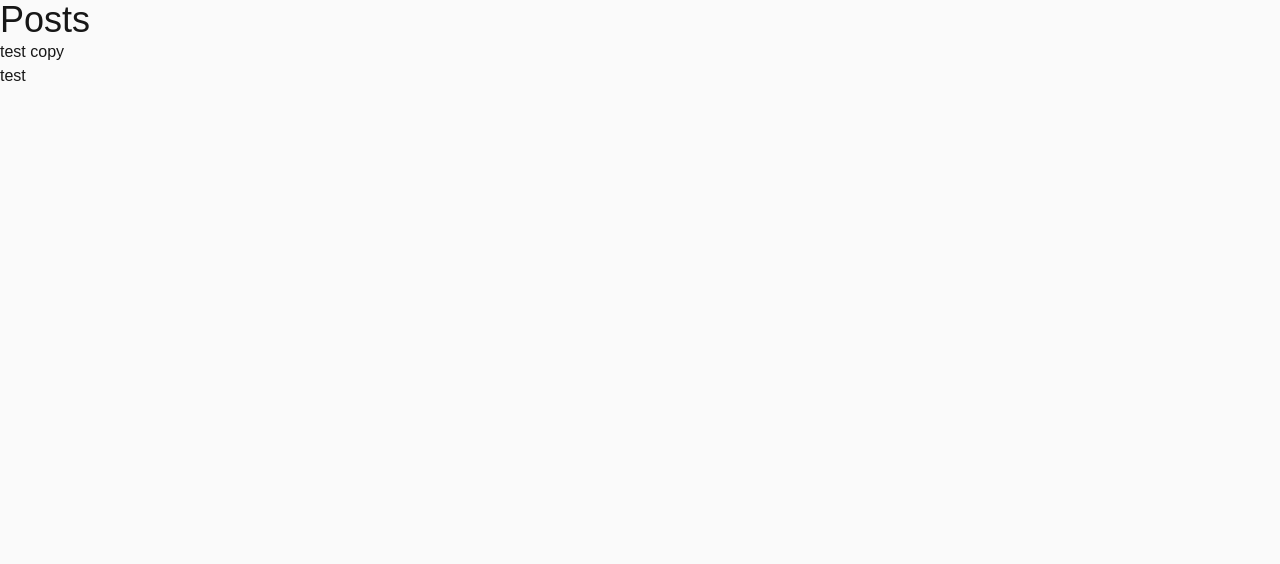
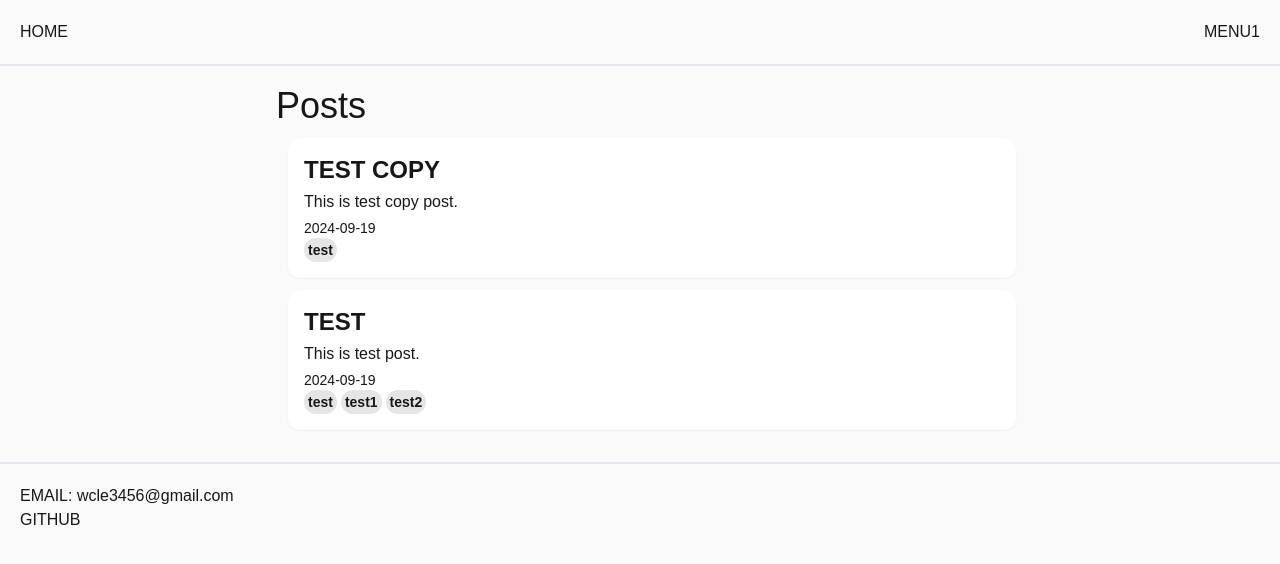
Before and after one commit to rdg1029/rdg1029.github.io, a Next.js app: page / in a window 1280 px wide. Shown: the top 564 px of the page. Built offline with nearby package versions, Linux system fonts and the light colour scheme.

Commit message:
Update pages/index.tsx : Show post list

```diff
--- a/src/pages/index.tsx
+++ b/src/pages/index.tsx
@@ -1,21 +1,46 @@
 import { useRouter } from 'next/router';
 import type { InferGetStaticPropsType, GetStaticProps } from 'next'
-import { MDX_PATH, mdxFilePaths } from "@/lib/mdx-utils";
+import { mdxFilePaths, getMdxData, FrontMatter } from "@/lib/mdx-utils";
+import PostItem from '@/components/post-item';
 
-export const getStaticProps = (async () => {
+export const getStaticProps: GetStaticProps<{ postList: FrontMatter[] }> = (async () => {
+  const postList = await Promise.all(mdxFilePaths.map(async (fileName) => {
+    const mdxSource = await getMdxData(`${fileName}`);
+    return Object.assign(mdxSource.frontmatter, { id: fileName.replace(".mdx", "") }) as FrontMatter;
+  }));
+  return { props: { postList } }
+});
 
-  return { props: { MDX_PATH, mdxFilePaths } }
-}) satisfies GetStaticProps<{MDX_PATH: string, mdxFilePaths: string[]}>
-
-export default function Home({mdxFilePaths}: InferGetStaticPropsType<typeof getStaticProps>) {
+export default function Home({ postList }: InferGetStaticPropsType<typeof getStaticProps>) {
   const router = useRouter();
   return (
-    <div>
-      <p className="text-4xl">Posts</p>
-      {mdxFilePaths.map(((fileName, idx) => {
-        const title = fileName.replace(".mdx", "");
-        return <p key={idx}><button onClick={() => router.push(`/posts/${title}`)}>{title}</button></p>
-      }))}
+    <div className='flex flex-col max-w-screen-xl min-w-80 w-full m-auto'>
+      <header className='p-5 border-2 border-x-0 border-t-0 border-b-slate-200'>
+        <nav className='mx-auto flex items-center justify-between'>
+          <div className='lg:flex-1'>
+            <a href='/'>HOME</a>
+          </div>
+          <div className='flex lg:gap-x-12'>
+            <p>MENU1</p>
+          </div>
+        </nav>
+      </header>
+      <main className='max-w-screen-md w-full m-auto p-5'>
+        <p className="text-4xl">Posts</p>
+        {postList.map((data, idx) => {
+          return (
+            <PostItem key={idx} data={data} onClick={() => router.push(`/posts/${data.id}`)} />
+          )
+        })}
+        {/* {mdxFilePaths.map(((fileName, idx) => {
+          const title = fileName.replace(".mdx", "");
+          return <p key={idx}><button onClick={() => router.push(`/posts/${title}`)}>{title}</button></p>
+        }))} */}
+      </main>
+      <footer className='p-5 border-2 border-x-0 border-b-0 border-t-slate-200'>
+        <div><p>EMAIL: wcle3456@gmail.com</p></div>
+        <div><a href='https://github.com/rdg1029'>GITHUB</a></div>
+      </footer>
     </div>
   );
 }
```
